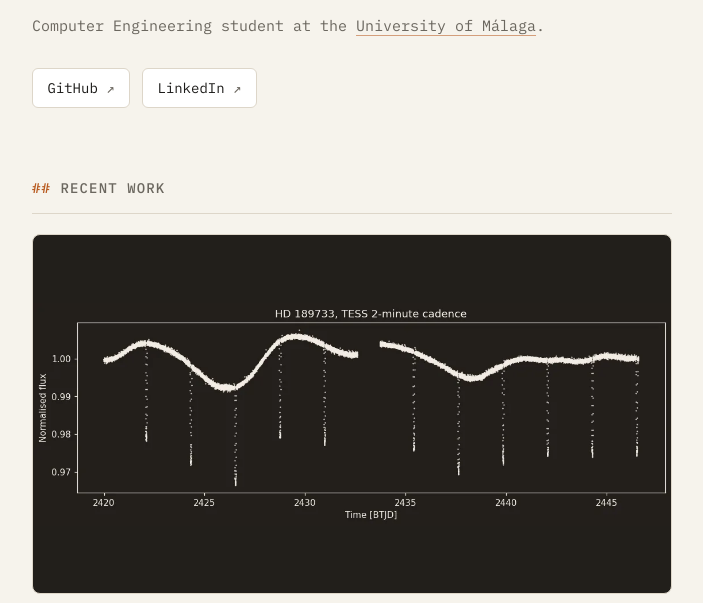
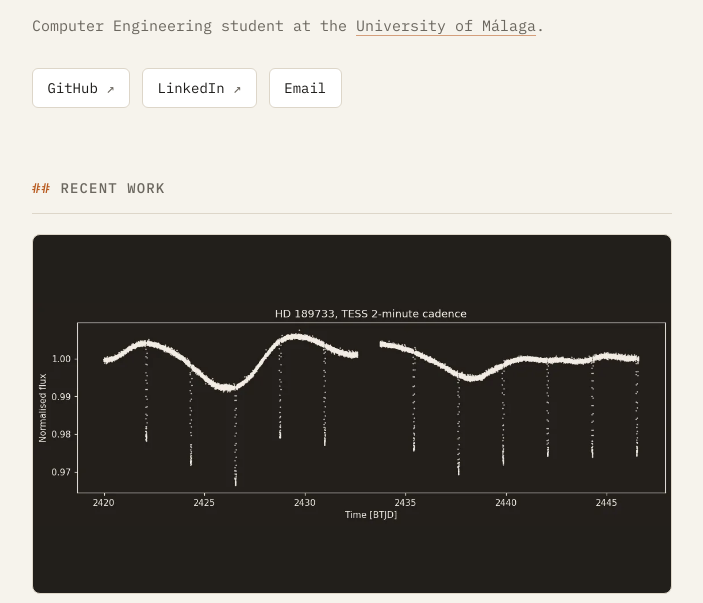
Before and after one commit to mtoralv/torresmarcos.com, a plain HTML site: page index.html in a window 1280 px wide. Shown: the part 197-800 px from the top of the page, without its empty margins (288-991 px from the left). Drawn offline with Linux system fonts and the light colour scheme.

Commit message:
Add contact email to the homepage

```diff
--- a/index.html
+++ b/index.html
@@ -29,6 +29,7 @@
           <ul class="links">
             <li><a href="https://github.com/mtoralv">GitHub</a></li>
             <li><a href="https://www.linkedin.com/in/mtoralv/">LinkedIn</a></li>
+            <li><a class="email" href="mailto:marcos@torresmarcos.com">Email</a></li>
           </ul>
         </section>
 
--- a/style.css
+++ b/style.css
@@ -310,6 +310,10 @@ code {
   color: var(--muted);
 }
 
+.links a.email::after {
+  content: none;
+}
+
 .tags {
   display: flex;
   flex-wrap: wrap;
```
